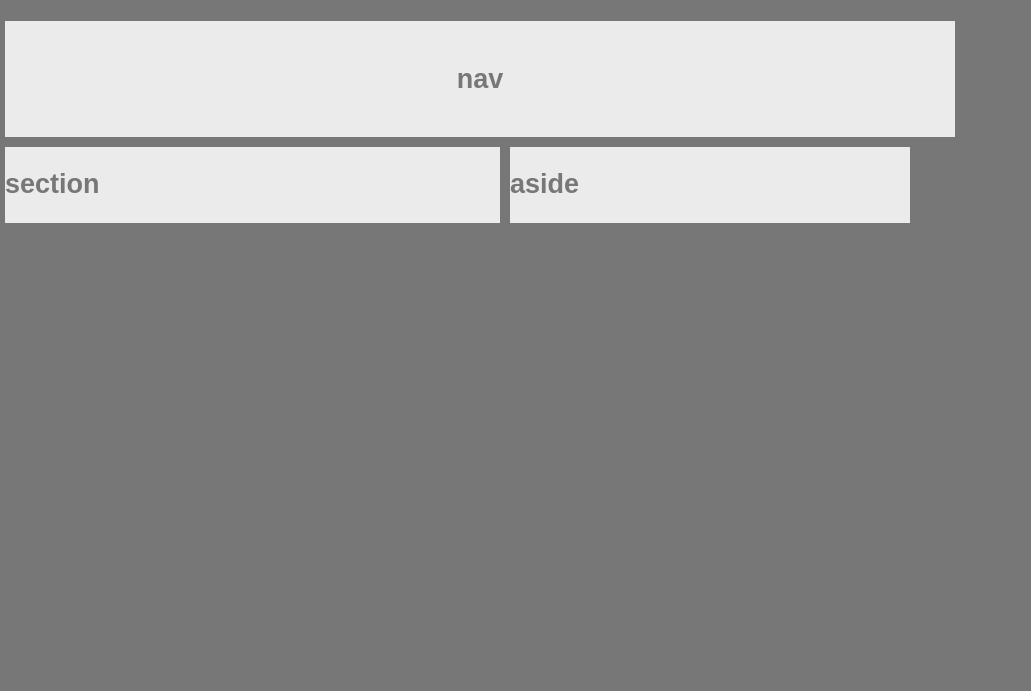
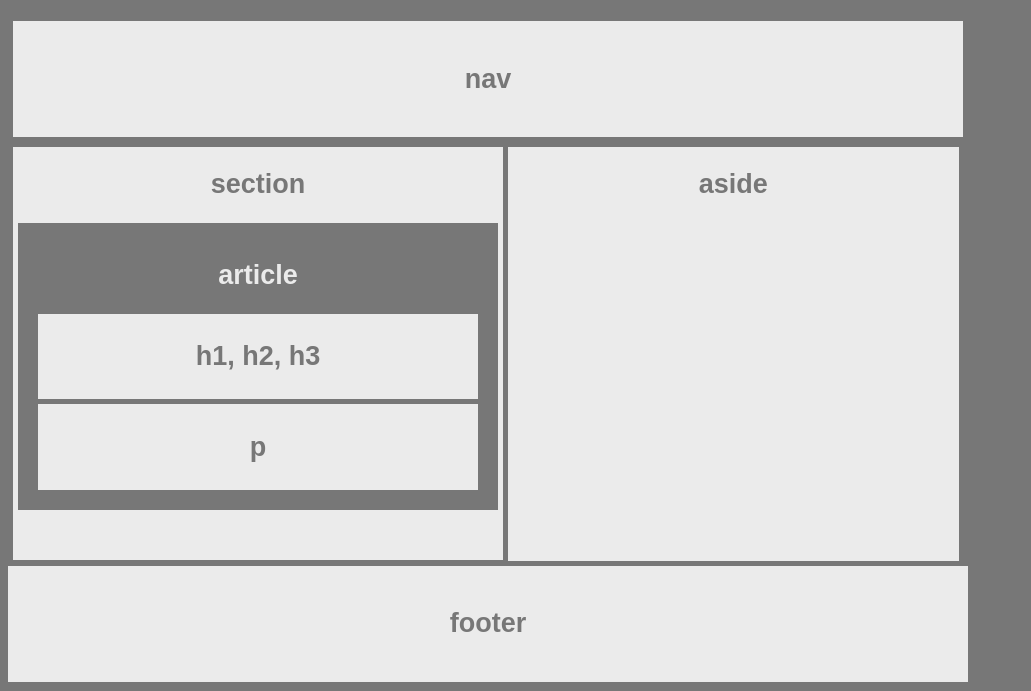
Before and after one commit to SCL5555/HW-Wireframe, a plain HTML site: page index.html in a window 1280 px wide. Shown: the part 109-800 px from the top of the page, without its empty margins (0-1031 px from the left). Drawn offline with Linux system fonts and the light colour scheme.

Commit message:
updated files

```diff
--- a/index.html
+++ b/index.html
@@ -18,12 +18,32 @@
 		<section class="section">
 			<h2>section</h2>
 
+			<section class="article">
+				<h2>article</h2>
+
+				<section class="h1s">
+					<h2>h1, h2, h3</h2>
+				</section>
+
+				<section class="p">
+					<h2>p</h2>
+				</section>
+
+			</section>
+
 		</section>
 
-		<section id="aside">
+		<section class="aside">
 			<h2>aside</h2>
 		</section>
+
+	<section class="footer">
+			<h2>footer</h2>
+	</section>
+
 	</div>
+
+
 
 </body>
 </html>
--- a/style.css
+++ b/style.css
@@ -3,8 +3,13 @@ h1{
 	text-align: center;
 }
 
+h2{
+	text-align: center;
+}
+
 header{
 	background-color: #ebebeb;
+	margin: 5px;
 
 }
 
@@ -13,15 +18,19 @@ body{
 	font-size: 18px;
 	font-family: sans-serif;
 	color: #777;
-	margin: 0;
-	padding: 0;
 	width: 960px;
 
 }
 
 .section{
-	width: 495px;
+	/*width: 495px;*/
+	width: 50%;
 	background-color: #ebebeb;
+	float: left;
+	padding-bottom: 50px;
+	padding-left: 5px;
+	padding-right: 5px;
+	margin: 5px;
 
 }
 
@@ -32,15 +41,45 @@ body{
 	margin: 5px
 }
 
-section{
+.aside{
 	background-color: #ebebeb;
-	width: 400px;
+	/*width: 400px;*/
+	width: 46.95%;
 	float: left;
-	margin: 5px;
-
+	margin-top: 5px;
+	margin-bottom: 5px;
+	padding-bottom: 338px;
 
 }
 
 .container{
 	width: 960px;
 }
+
+.article{
+	background-color: #777;
+	color: #ebebeb;
+	padding: 15px;
+
+}
+.h1s {
+	background-color: #ebebeb;
+	color: #777;
+	margin: 5px;
+	padding: 5px;
+}
+
+.p {
+	background-color: #ebebeb;
+	color: #777;
+	margin: 5px;
+	padding: 5px;
+}
+
+.footer{
+	padding: 20px;
+	text-align: center;
+	background-color: #ebebeb;
+	margin:; 5px;
+	clear: both;
+}
```
